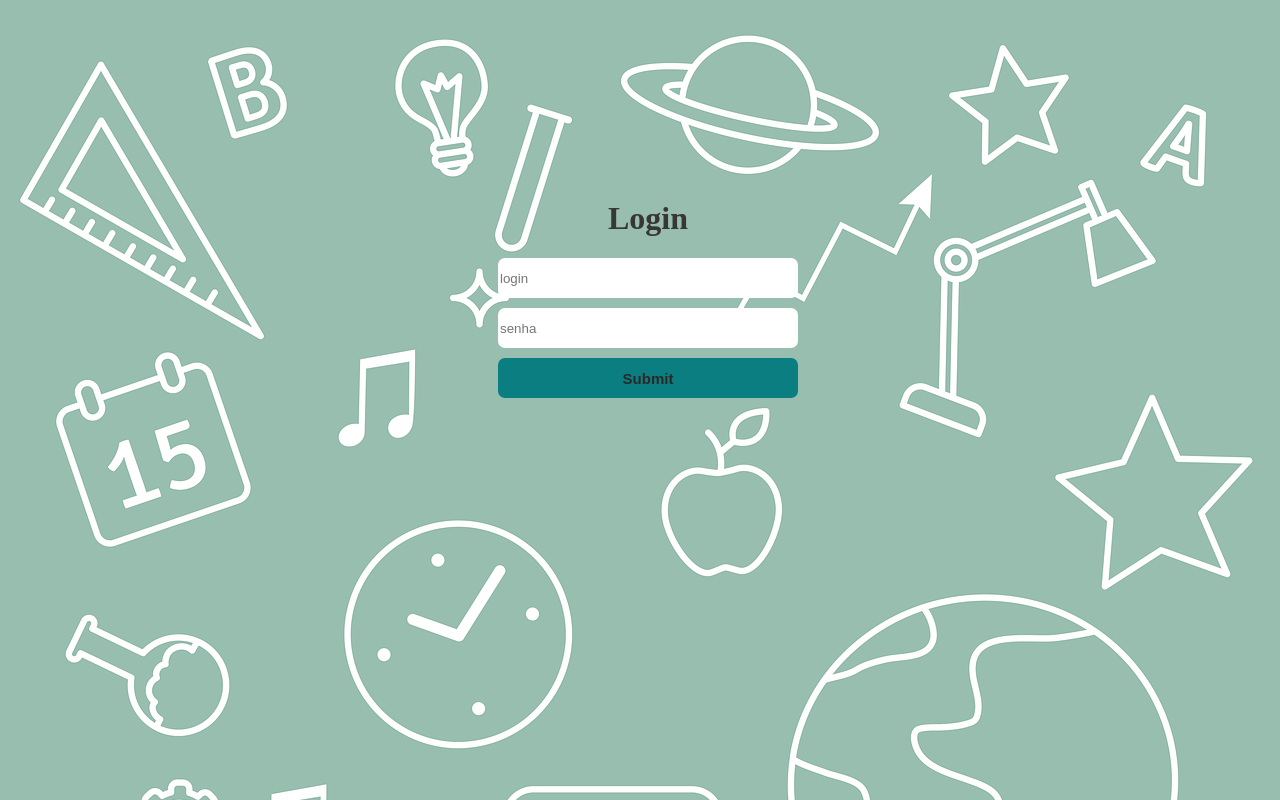
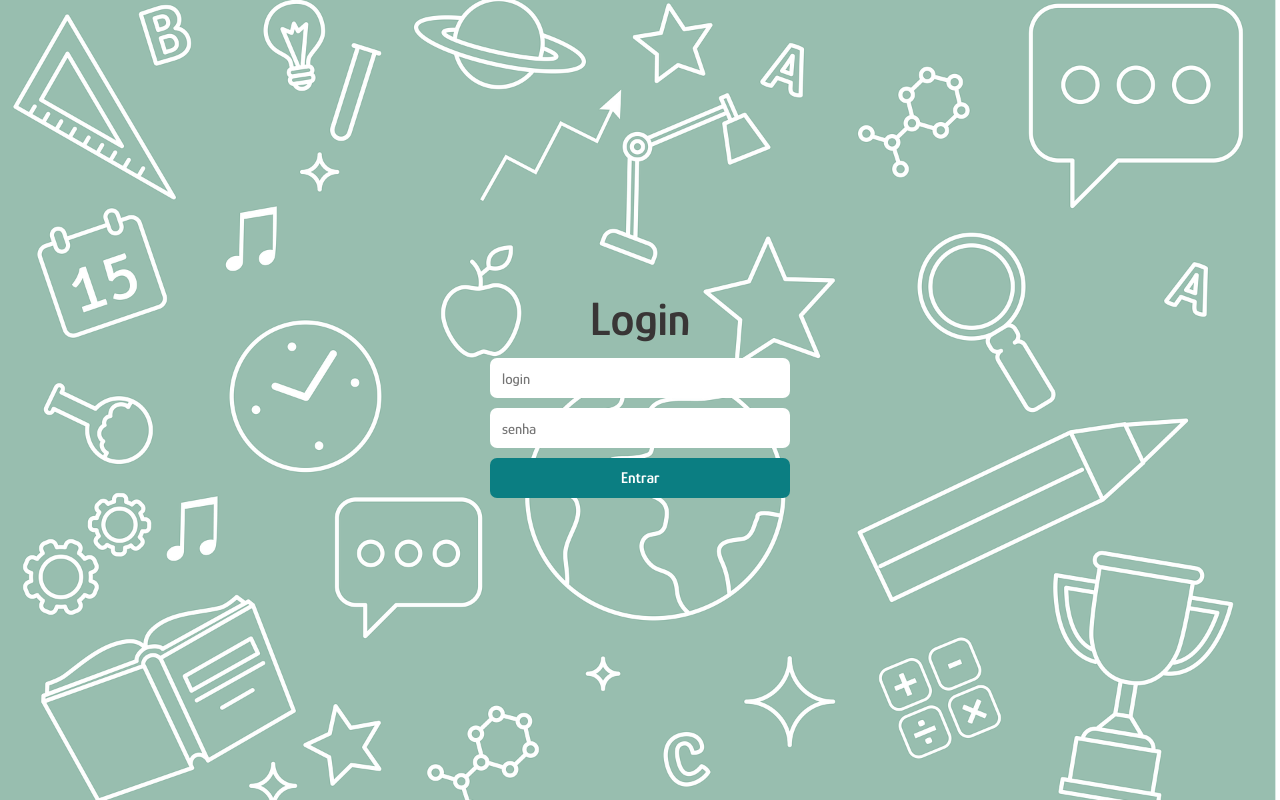
Before and after one commit to mariaccarolina/Tela-de-login, a plain HTML site: page index.html in a window 1280 px wide. Drawn offline with Linux system fonts and the light colour scheme.

Commit message:
feat: melhorias de padrões e ajustes visuais

```diff
--- a/index.html
+++ b/index.html
@@ -1,20 +1,49 @@
 <!DOCTYPE html>
-<html lang="en">
+<html lang="pt-BR">
     <head>
         <meta charset="UTF-8">
         <meta http-equiv="X-UA-Compatible" content="IE=edge">
-    <meta name="viewport" content="width=device-width, initial-scale=1.0">
+        <meta name="viewport" content="width=device-width, initial-scale=1.0" />
+        <link rel="preconnect" href="https://fonts.googleapis.com" />
+        <link rel="preconnect" href="https://fonts.gstatic.com" crossorigin />
+        <meta name="description" content="Página de Login usando HTML, CSS e Javascritp" />
+        <link href="https://fonts.googleapis.com/css2?family=Glory:ital,wght@0,500;0,600;1,400&family=Lexend:wght@400;500;600;700&display=swap" rel="stylesheet" />
         <link rel="stylesheet" href="style.css">
+        <script src="./script.js" async></script>
         <title>Login</title>
     </head>
+
     <body>
-    <form>
 
-        <h1 class="login">Login</h1>
-        <input class="login-inicial" type="text" placeholder="login" id="login">
-        <input class="senha-login" type="password" placeholder="senha" id="senha">
-        <input class="button" type="submit" id="pass" onclick="entrar()">
+        <form class="form" id="loginForm">
+            <h1 class="form__title">
+                Login
+            </h1>
+
+            <input
+                required
+                id="login"
+                type="text"
+                placeholder="login"
+                class="form__input"
+                autocomplete="off"
+            />
+
+            <input
+                required
+                id="senha"
+                type="password"
+                placeholder="senha"
+                class="form__input"
+            />
+
+            <input
+                id="pass"
+                type="submit"
+                class="form__input form__input--submit"
+                value="Entrar"
+            />
         </form>
-    <script src="./script.js" ></script>
+
     </body>
 </html>
--- a/script.js
+++ b/script.js
@@ -1,10 +1,20 @@
-function entrar(){
-    let login = document.getElementById("login").value;
-    let senha = document.getElementById("senha").value;
 
-    if (login =="adm"  && senha =="adm"){
-        alert("Sucesso!");
-    }else{
+(function () {
+
+    function entrar (e) {
+        e.preventDefault();
+
+        const { login, senha } = e.target;
+
+        if (login.value === "adm" && senha.value == "adm") {
+            alert("Sucesso!");
+
+            return e.target.reset();
+        }
+
         alert("Senha incorreta! por favor digite novamente!");
     }
-}
+
+    document.getElementById('loginForm').addEventListener('submit', entrar, false);
+
+})();
--- a/style.css
+++ b/style.css
@@ -1,35 +1,57 @@
 * {
+  margin: 0;
+  padding: 0;
+  outline: 0 none;
+  list-style: none;
+  text-decoration: none;
   box-sizing: border-box;
 }
 
+html,
 body {
-  background-image: url(./img/login.jpg.png);
-  width: 100%;
   height: 100%;
-}
-.login{
-  color: rgb(57, 54, 54);
+  position: relative;
 }
 
-form {
-  width: 300px;
-  margin: 200px auto;
-  text-align: center;
+body {
+  display: flex;
+  align-items: center;
+  justify-content: center;
+
+  background: url('./img/login.jpg.png') center / cover no-repeat;
 }
 
-input {
+.form {
+  width: 300px;
+}
+
+.form__title {
+  text-align: center;
+  color: rgb(57, 54, 54);
+  font: 700 3rem "Glory", sans-serif;
+
+  margin-block: 0 12px;
+}
+
+.form__input {
   display: block;
-  margin: 10px auto;
   width: 300px;
   height: 40px;
-  border-style: none;
+  border: 0 none;
+  padding: 0 12px;
   border-radius: 7px;
+  font: 400 .9375rem "Glory", sans-serif;
 }
 
-.button {
+.form__input + .form__input {
+  margin: 10px 0;
+}
+
+.form__input.form__input--submit {
+  cursor: pointer;
+  color: rgb(42, 41, 41);
   background-color: rgb(11, 126, 130);
-  cursor: pointer;
-  font-weight: bold;
-  font-size: 15px;
-  color: rgb(42, 41, 41);
+
+  color: #fff;
+  font: 600 1rem "Glory", sans-serif;
 }
```
Lines whose indentation alone changed are shown as unchanged.
